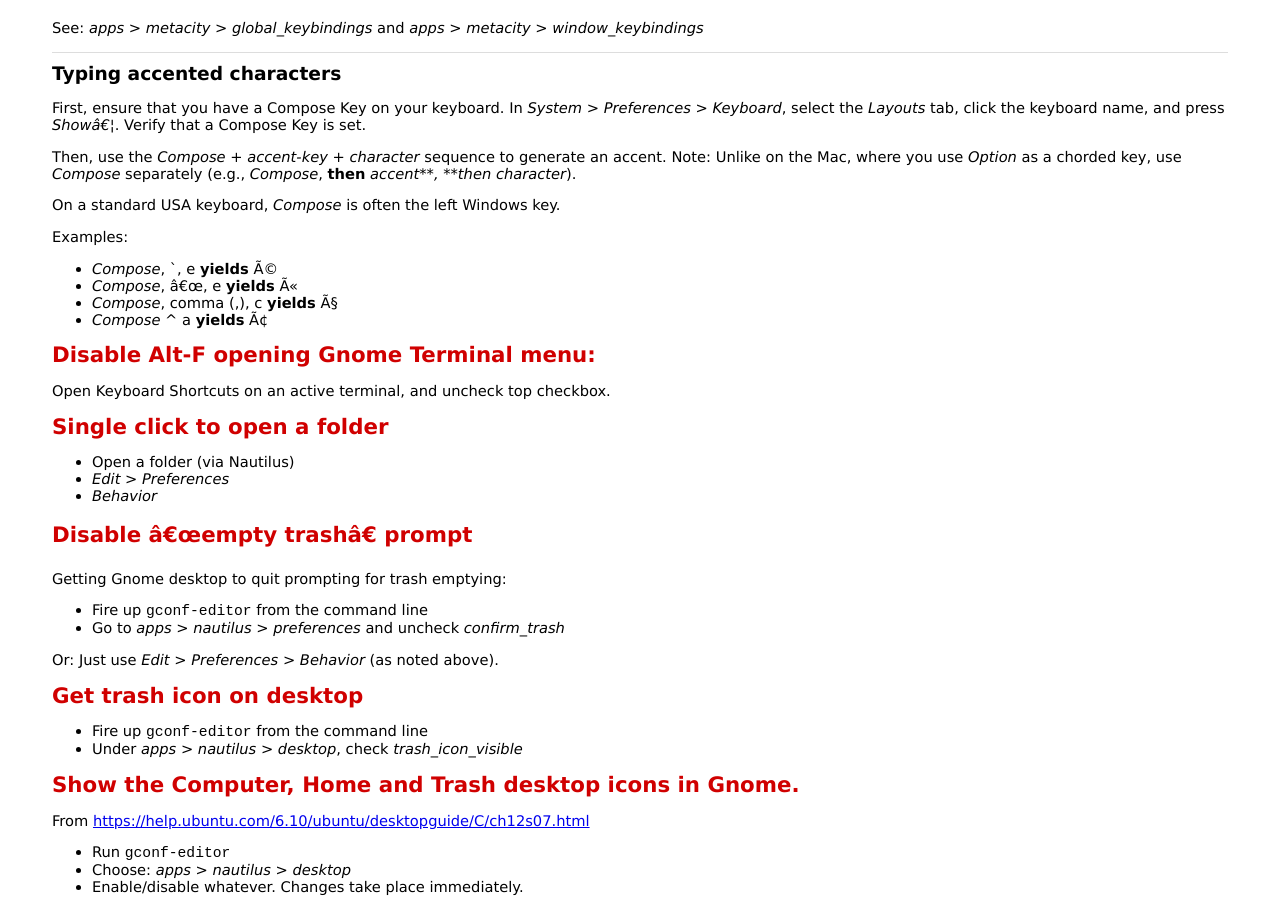
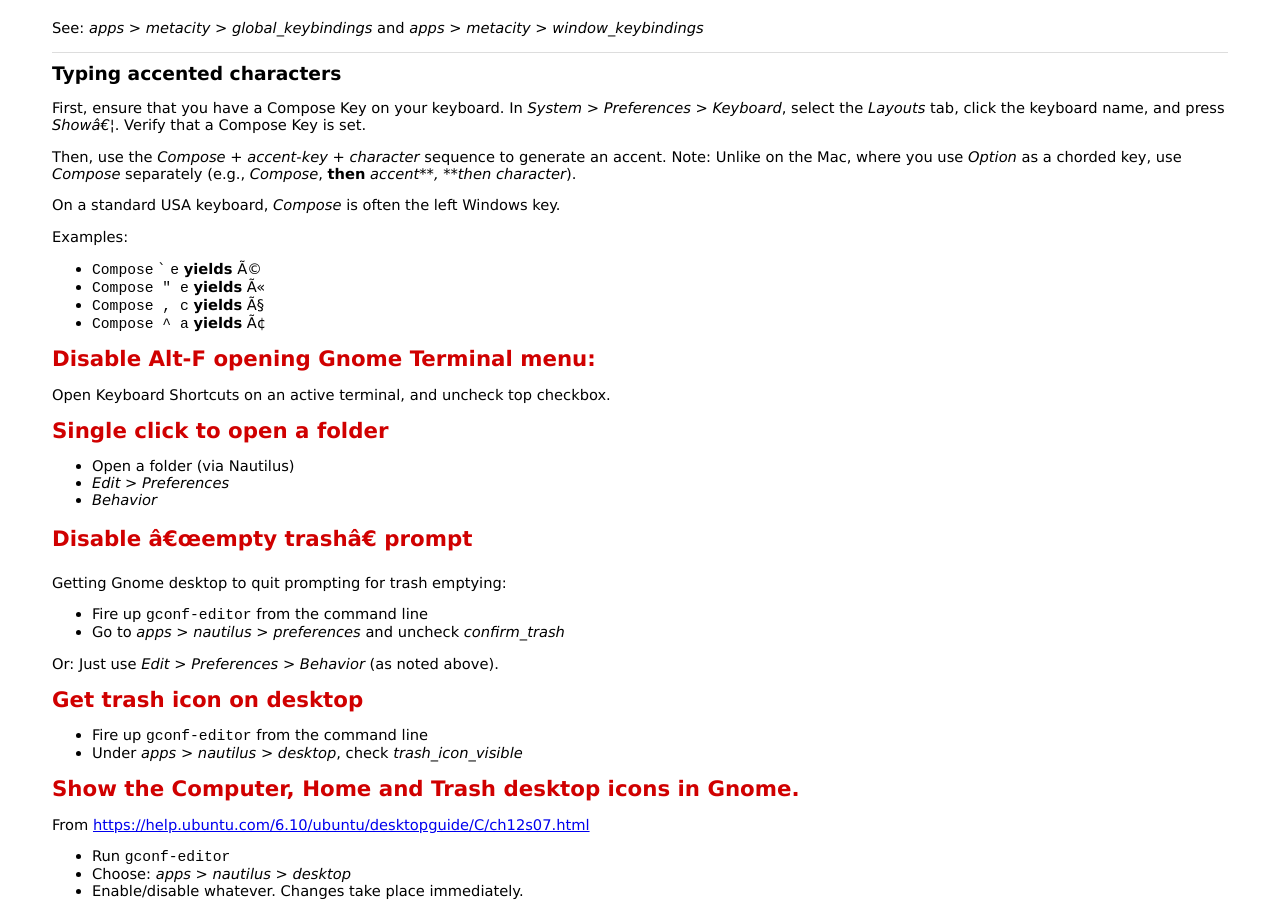
Before and after one commit to bmc/cheat-sheets, a Jekyll site: the page built from gnome.md, in a window 1280 px wide and 900 px high, scrolled down 869 px. Built offline with Jekyll 4.4.1, drawn with Linux system fonts in a browser that asks for light colours.

Commit message:
Fixed goofy chars

```diff
--- a/gnome.md
+++ b/gnome.md
@@ -50,10 +50,10 @@ On a standard USA keyboard, *Compose* is often the left Windows key.
 
 Examples:
 
-* *Compose*, \`, e **yields** &eacute;
-* *Compose*, ", e **yields** &euml;
-* *Compose*, comma (,), c **yields** &ccedil;
-* *Compose* ^ a **yields** &acirc;
+* `Compose` &#x0060; `e` **yields** &eacute;
+* `Compose " e` **yields** &euml;
+* `Compose , c` **yields** &ccedil;
+* `Compose ^ a` **yields** &acirc;
 
 # Disable Alt-F opening Gnome Terminal menu:
 
```
